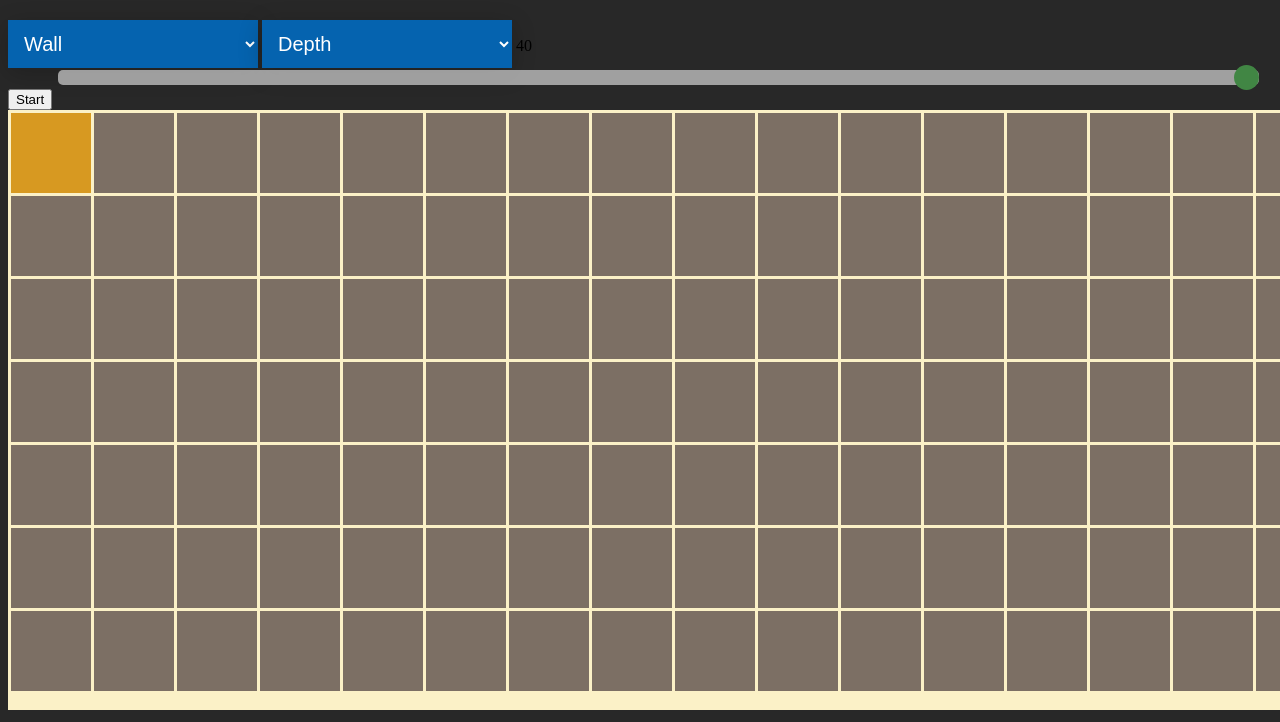
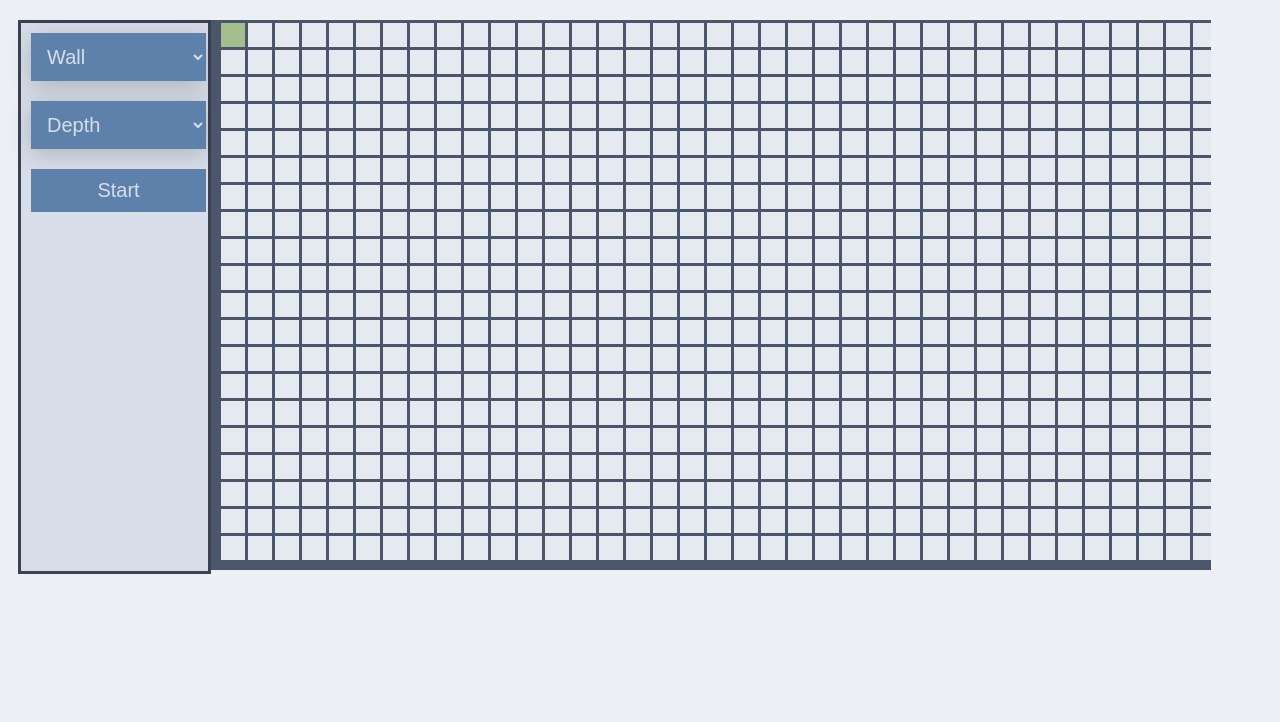
Before and after one commit to oneilljp/webjp, a website with bundled scripts: page projects.html in a window 1280 px wide. Shown: the part 172-894 px from the top of the page. After the commit the page ends 800 px from the top, so only its background shows below. Built offline with nearby package versions, Linux system fonts and the light colour scheme.

Commit message:
Improved style and ui. Beginning dijkstra 4/31

```diff
--- a/main.js
+++ b/main.js
@@ -3,10 +3,12 @@ import { dbfs } from './modules/dbfs.js';
 
 // Canvas Creation
 // var myCanvas = create('myCanvas', document.body, window.innerWidth, 600);
+var rowNum = 60;
+var colNum = 20;
 
 // Tile creation
 var elements = [];
-elements = resize(true, elements, 40, 22, 7);
+elements = resize(true, elements, rowNum, colNum);
 elements[0][0].color = elements[0][0].type = sEnum.Start;
 elements[0][elements[0].length - 1].color = elements[0][elements[0].length - 1].type = sEnum.End;
 draw(window.innerWidth, 600, elements);
@@ -16,25 +18,23 @@ var end = new Position(0, elements[0].length - 1);
 
 
 // Slider Stuff
-let slider = document.getElementById("boardSize");
-var output = document.getElementById("soutput");
-output.innerHTML = slider.value;
+// let slider = document.getElementById("boardSize");
+// var output = document.getElementById("soutput");
+// output.innerHTML = slider.value;
 
-slider.oninput = function () {
-    output.innerHTML = this.value;
-    elements = resize(false, elements, slider.value, 22, 7);
+// slider.oninput = function () {
+// output.innerHTML = this.value;
+elements = resize(false, elements, rowNum, colNum);
 draw(window.innerWidth, 600, elements);
 //draw();
-};
+// };
 
 // CLick Listener
 var elem = document.getElementById(myCanvas.id),
     elemLeft = elem.offsetLeft + elem.clientLeft,
     elemTop = elem.offsetTop + elem.clientTop;
 
-elem.addEventListener(
-    "click",
-    function (event) {
+var listener = function (event) {
     var x = event.pageX - elemLeft,
         y = event.pageY - elemTop;
 
@@ -48,6 +48,7 @@ elem.addEventListener(
             ) {
                 console.log("clicked element x:" + i + " y:" + j);
                 var e = document.getElementById("tileType");
+                console.log(e.value);
                 var type = e.value;
 
                 if ((i === start.row && j === start.col) || (i === end.row && j === end.col)) {
@@ -79,11 +80,15 @@ elem.addEventListener(
             }
         }
     }
-    },
-    false
-);
+};
 
-// dbfs(start, end, elements, false);
+// elem.addEventListener(
+//     "click",
+//     listener,
+//     false
+// );
+
+elem.addEventListener("click", listener, false);
 
 var button = document.getElementById('start');
 button.onclick = function () {
--- a/modules/canvas.js
+++ b/modules/canvas.js
@@ -1,7 +1,9 @@
 function create(id, parent, width, height) {
+    let bigDiv = document.getElementById('mainScreen');
     let divWrapper = document.createElement('div');
     let canvasElem = document.createElement('canvas');
-    parent.appendChild(divWrapper);
+    divWrapper.display = "inline";
+    bigDiv.appendChild(divWrapper);
     divWrapper.appendChild(canvasElem);
 
     divWrapper.id = id;
@@ -18,4 +20,4 @@ function create(id, parent, width, height) {
     };
 }
 
-export var myCanvas = create('myCanvas', document.body, window.innerWidth, 600);
+export var myCanvas = create('myCanvas', document.body, window.innerWidth - 280, 550);
--- a/modules/dbfs.js
+++ b/modules/dbfs.js
@@ -3,7 +3,7 @@ import { myCanvas } from "./canvas.js";
 
 var searched = "#689d6a";
 var visited = "#458588";
-var found = "#d65d0e";
+var found = "#B48EAD";
 
 
 function legalPosition(row, col, board) {
--- a/modules/tile.js
+++ b/modules/tile.js
@@ -2,10 +2,10 @@ import { myCanvas } from "./canvas.js";
 export const name = 'tile';
 
 export var sEnum = {
-    Wall: "#282828",
-    Empty: "#7c6f64",
-    Start: "#d79921",
-    End: "#cc241d"
+    Wall: "#5E81AC",
+    Empty: "#E5E9F0",
+    Start: "#A3BE8C",
+    End: "#BF616A"
 };
 
 export class Tile {
@@ -29,18 +29,18 @@ export class Position {
     }
 }
 
-export function resize(first, elements, value, width, height) {
-    let t_size = 2 * value;
+export function resize(first, elements, width, height) {
+    let t_size = 24;
     var old = elements.slice(0);
     elements = [];
     var gap = 3;
     var top_in = gap;
     for (var i = 0; i < height; ++i) {
         elements.push([]);
-        var left = gap;
+        var left = 10;
         for (var j = 0; j < width; j++) {
             if (first) {
-                elements[i].push(new Tile("#7c6f64", t_size, t_size, top_in, left));
+                elements[i].push(new Tile(sEnum.Empty, t_size, t_size, top_in, left));
             } else {
                 elements[i].push(
                     new Tile(old[i][j].color, t_size, t_size, top_in, left, old[i][j].type)
@@ -54,7 +54,7 @@ export function resize(first, elements, value, width, height) {
 }
 
 export function draw(width, height, elements) {
-    myCanvas.ctx.fillStyle = "#fbf1c7";
+    myCanvas.ctx.fillStyle = "#4C566A";
     myCanvas.ctx.fillRect(0, 0, width, height);
 
     for (var i = 0; i < elements.length; ++i) {
--- a/projects.html
+++ b/projects.html
@@ -6,93 +6,6 @@
   <title>Projects</title>
   <link rel="stylesheet" href="styles/styles.css">
 </head>
-<style>
-  .slidecontainer {
-    width: 100%;
-  }
-
-  .slider {
-    -webkit-appearance: none;
-    appearance: none;
-    margin-left: 50px;
-    width: 95%;
-    height: 15px;
-    border-radius: 5px;
-    background: #d3d3d3;
-    outline: none;
-    opacity: 0.7;
-    -webkit-transition: .2s;
-    transition: opacity .2s;
-  }
-
-  .slider:hover {
-    opacity: 1;
-  }
-
-  /* Non Firefox Style */
-  .slider::-webkit-slider-thumb {
-    -webkit-appearance: none;
-    appearance: none;
-    /* Slider Handle Properties */
-    width: 25px;
-    height: 25px;
-    border-radius: 50%;
-    background: #4CAF50;
-    /* Can use url('path to png') to put in an icon instead */
-    cursor: pointer;
-  }
-
-  /* Style for FireFox */
-  .slider::-moz-range-thumb {
-    width: 25px;
-    height: 25px;
-    background: #4CAF50;
-    cursor: pointer;
-  }
-
-  /*Selection Styling*/
-  .box {
-    top: 50%;
-    left: 50%;
-    display: inline;
-  }
-
-  .box select {
-    background-color: #0563af;
-    color: white;
-    padding: 12px;
-    width: 250px;
-    border: none;
-    font-size: 20px;
-    box-shadow: 0 5px 25px rgba(0, 0, 0, 0.2);
-    -webkit-appearance: button;
-    appearance: button;
-    outline: none;
-  }
-
-  .box::before {
-    font-family: FontAwesome;
-    top: 0;
-    right: 0;
-    width: 20%;
-    height: 100%;
-    text-align: center;
-    font-size: 28px;
-    line-height: 45px;
-    color: rgba(255, 255, 255, 0.5);
-    background-color: rgba(255, 255, 255, 0.1);
-    pointer-events: none;
-  }
-
-  .box:hover::before {
-    color: rgba(255, 255, 255, 0.6);
-    background-color: rgba(255, 255, 255, 0.2);
-  }
-
-  .box select option {
-    padding: 30px;
-  }
-</style>
 
 <body>
   <ul class="navbar">
@@ -105,12 +18,13 @@
   </ul>
 
   <h1>Algovisualizer</h1>
-  <div id="boardControls">
+  <div id="mainScreen">
+    <span class="boardControls">
       <div class="box">
         <select id="tileType">
-        <option value="#282828" selected="selected">Wall</option>
-        <option value="#d79921">Start</option>
-        <option value="#cc241d">End</option>
+          <option value="#5E81AC" selected="selected">Wall</option>
+          <option value="#A3BE8C">Start</option>
+          <option value="#BF616A">End</option>
         </select>
       </div>
       <div class="box">
@@ -119,11 +33,12 @@
           <option value="bfs">Breath</option>
         </select>
       </div>
-    <span id="soutput"></span>
-    <input type="range" min="1" max="40" value="50" class="slider" id="boardSize">
+      <button type="button" id="start">Start</button>
+      <!-- <span id="soutput"></span> -->
+      <!-- <input type="range" min="1" max="40" value="50" class="slider" id="boardSize"> -->
+    </span>
   </div>
   <script src="main.js" type="module"></script>
-  <button type="button" id="start">Start</button>
 </body>
 
 </html>
--- a/styles/styles.css
+++ b/styles/styles.css
@@ -1,6 +1,6 @@
 /* Global Variables I Guess */
 :root {
-  --main-text-color: #cc241d;
+  --main-text-color: #B48EAD;
 }
 /* /Global Variables I Guess */
 
@@ -8,7 +8,8 @@
 
 body {
   /*background-image: url('../images/Wallpaper1.jpg');*/
-  background-color: #282828;
+  /* background-color: #282828; */
+  background-color: #ECEFF4;
 }
 
 h2 {
@@ -16,7 +17,7 @@ h2 {
   color: #d79921;
   font-size: 200%;
   font-family: Iosevka;
-  border-bottom: 4px solid #928374;
+  border-bottom: 4px solid #3B4252;
   margin-left: 100px;
   margin-right: 100px;
 }
@@ -26,8 +27,8 @@ h1 {
   font-family: Iosevka;
   text-align: center;
   font-size: 300%;
-  border: 3px solid #928374;
-  background-color: #3c3836;
+  border: 3px solid #3B4252;
+  background-color: #D8DEE9;
   border-radius: 10px;
   margin-left: 50px;
   margin-right: 50px;
@@ -55,14 +56,14 @@ h3 {
   margin: 0;
   padding: 0;
   overflow: hidden;
-  border-bottom: 3px solid #928374;
+  border-bottom: 3px solid #3B4252;
 }
 
 li {
   float: right;
   font-family: Iosevka;
   font-size: 20px;
-  color: #458588;
+  color: #BF616A;
 }
 
 .list {
@@ -74,11 +75,11 @@ li {
 li a {
   display: block;
   font-family: "Fira Code";
-  color: #98971a;
+  color: #8FBCBB;
   text-align: center;
   padding: 14px 16px;
   text-decoration: none;
-}
+}:window-inactive
 
 li a:hover {
   background-color: #3c3836;
@@ -95,3 +96,74 @@ li a:hover {
   padding: 14px 16px;
   font-size: 25px;
 }
+
+/* NavBar End */
+
+  /*Selection Styling*/
+.box {
+  top: 50%;
+  left: 50%;
+  padding: 10px;
+}
+
+.box select {
+  background-color: #5E81AC;
+  color: #D8DEE9;
+  padding: 12px;
+  width: 175px;
+  border: none;
+  font-size: 20px;
+  box-shadow: 0 5px 25px rgba(0, 0, 0, 0.2);
+  -webkit-appearance: button;
+  appearance: button;
+  outline: none;
+}
+
+.box::before {
+  font-family: FontAwesome;
+  top: 0;
+  right: 0;
+  width: 20%;
+  height: 100%;
+  text-align: center;
+  font-size: 28px;
+  line-height: 45px;
+  color: rgba(255, 255, 255, 0.5);
+  background-color: rgba(255, 255, 255, 0.1);
+  pointer-events: none;
+}
+
+.box:hover::before {
+  color: rgba(255, 255, 255, 0.6);
+  background-color: rgba(255, 255, 255, 0.2);
+}
+
+.box select option {
+  padding: 30px;
+}
+
+  /* Selection Styling End */
+
+.boardControls {
+  background-color: #D8DEE9;
+  border: 3px solid #3B4252;
+  width: 15%;
+  display: inline-block;
+}
+
+#start {
+  background-color: #5E81AC;
+  color: #D8DEE9;
+  border: none;
+  width: 175px;
+  margin: 10px 10px;
+  padding: 10px 10px;
+  font-size: 20px;
+}
+
+#mainScreen {
+  padding-left: 10px;
+  padding-right: 10px;
+  display: flex;
+  flex-direction: row;
+}
```
Also changed, not shown: modules/dijkstras.js (added, +27 -0 lines). Lines whose indentation alone changed are shown as unchanged.
